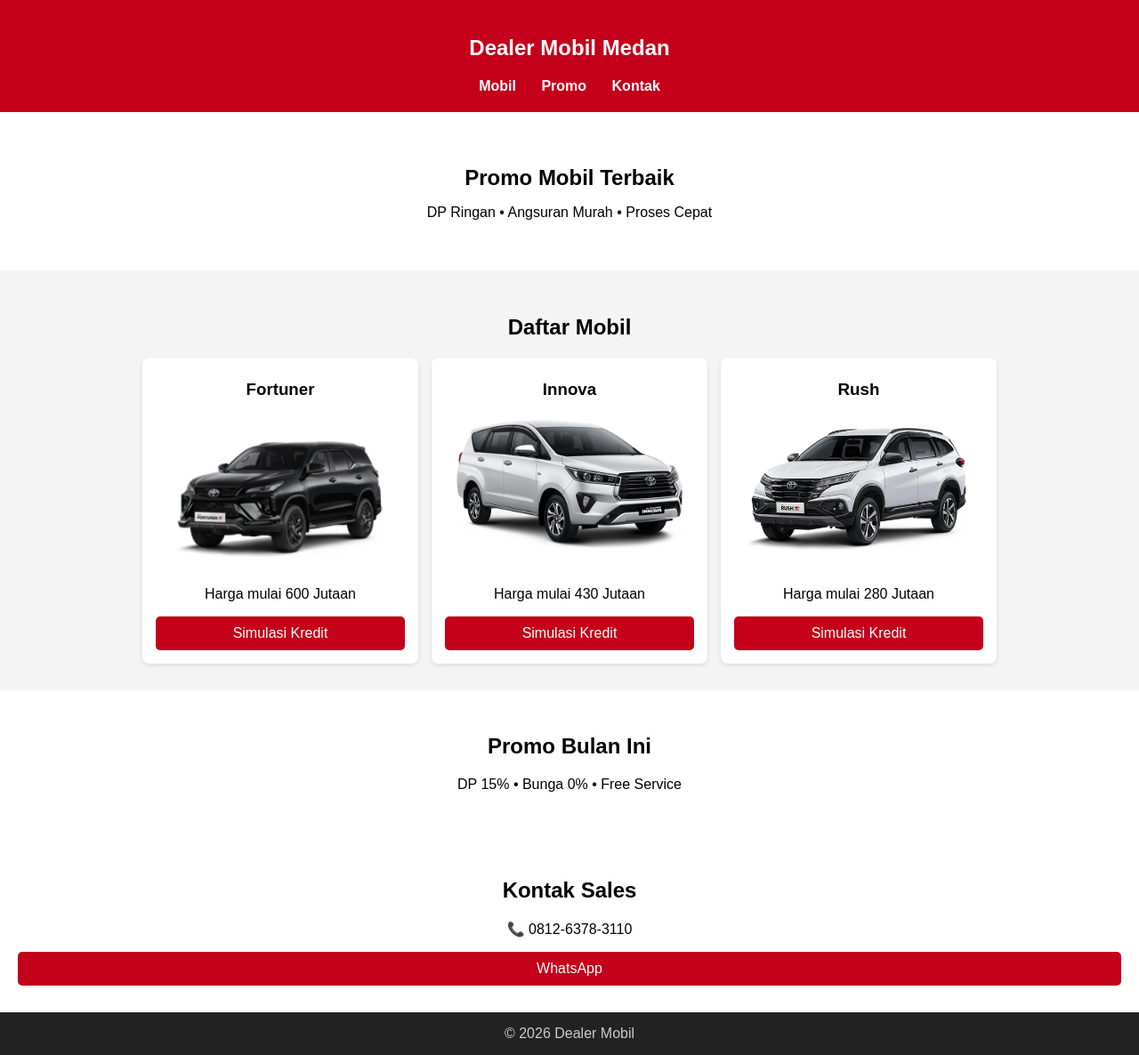
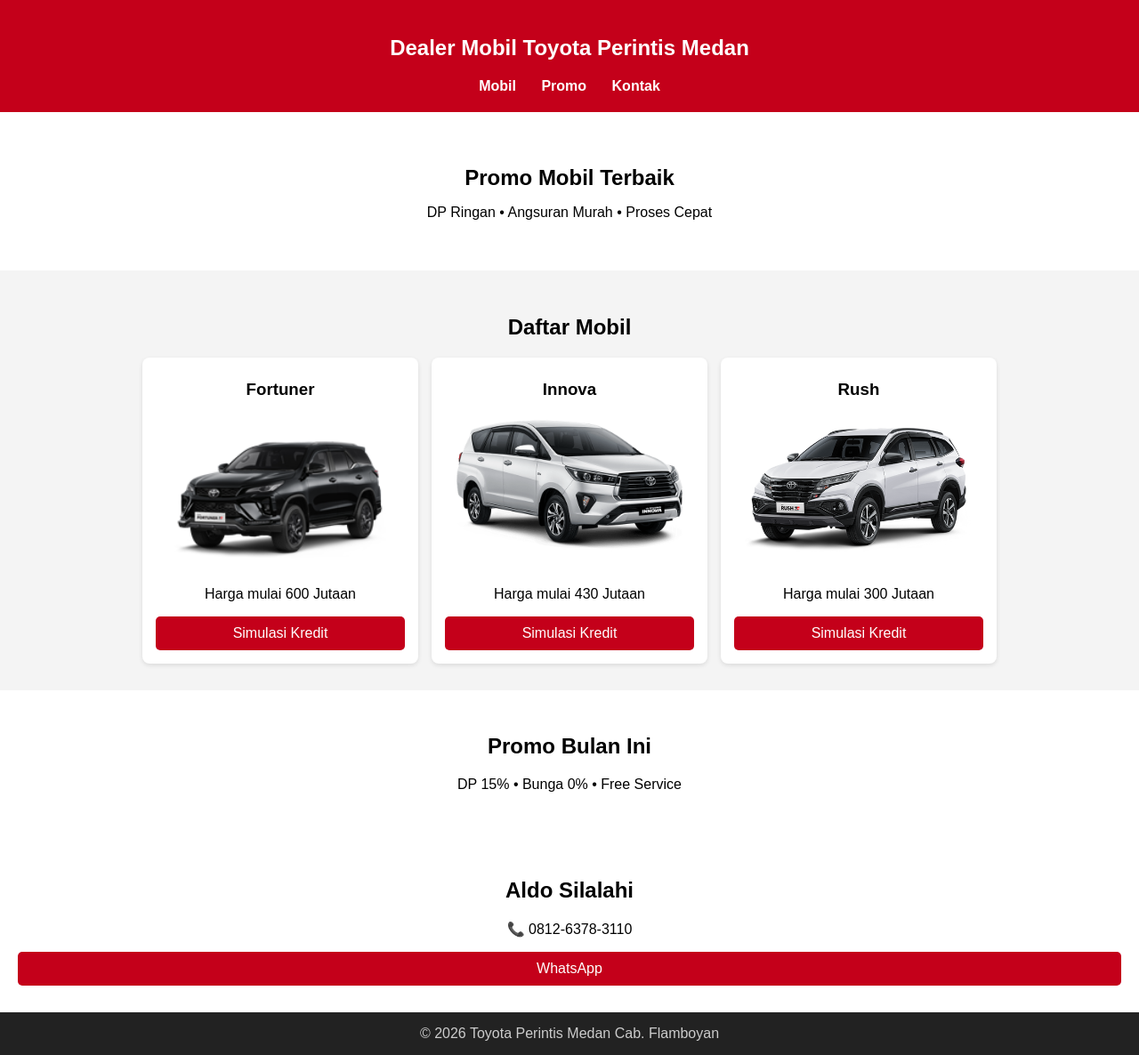
Before and after one commit to toyotatermurahmedansumut/dealertoyota, a plain HTML site: page index.html in a window 1280 px wide. Shown: the whole page at 89% size. Drawn offline with Linux system fonts and the light colour scheme.

Commit message:
Update index.html

```diff
--- a/index.html
+++ b/index.html
@@ -2,7 +2,7 @@
 <html lang="id">
 <head>
 <meta charset="UTF-8">
-<title>Dealer Mobil</title>
+<title>Dealer Mobil Toyota Perintis Medan</title>
 <meta name="viewport" content="width=device-width, initial-scale=1.0">
 
 <style>
@@ -99,7 +99,7 @@
 <body>
 
 <header>
-  <h2>Dealer Mobil Medan</h2>
+  <h2>Dealer Mobil Toyota Perintis Medan</h2>
   <nav>
     <a href="#mobil">Mobil</a>
     <a href="#promo">Promo</a>
@@ -134,7 +134,7 @@
     <div class="car">
       <h3>Rush</h3>
       <img src="rushs.png" alt="Rush">
-      <p>Harga mulai 280 Jutaan</p>
+      <p>Harga mulai 300 Jutaan</p>
       <a class="button" href="simulasi.html">Simulasi Kredit</a>
     </div>
 
@@ -147,13 +147,13 @@
 </section>
 
 <section id="kontak" class="section contact">
-  <h2>Kontak Sales</h2>
+  <h2>Aldo Silalahi</h2>
   <p>📞 0812-6378-3110</p>
-  <a class="button" href="https://wa.me/62811642000" target="_blank">WhatsApp</a>
+  <a class="button" href="https://wa.me/6281263783110" target="_blank">WhatsApp</a>
 </section>
 
 <footer>
-  © 2026 Dealer Mobil
+  © 2026 Toyota Perintis Medan Cab. Flamboyan
 </footer>
 
 </body>
```
